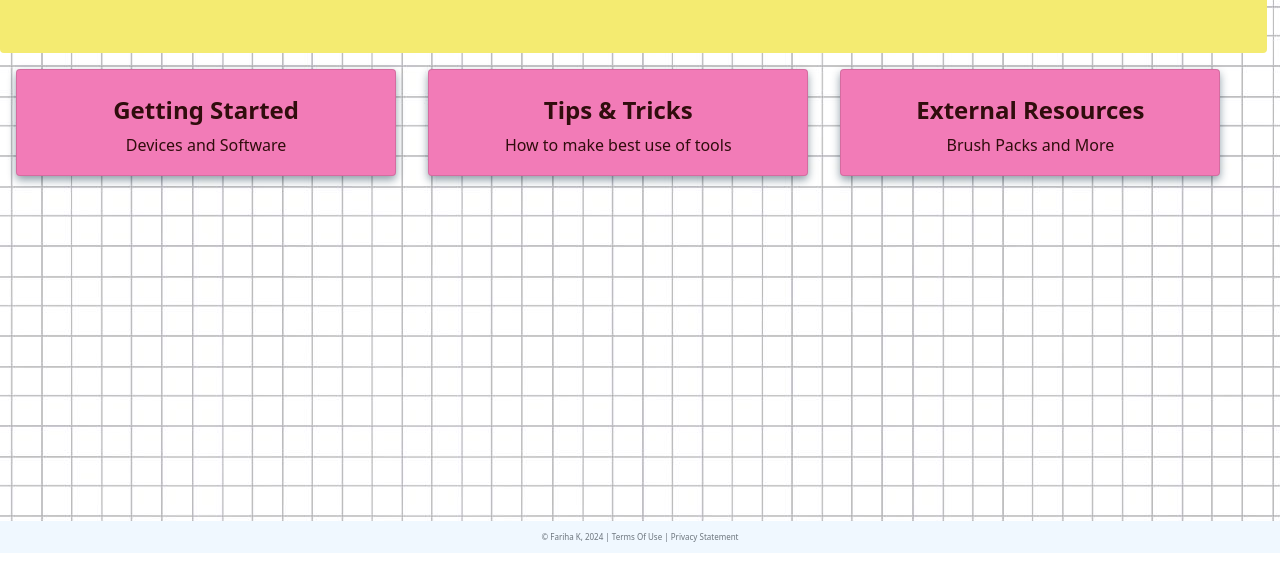
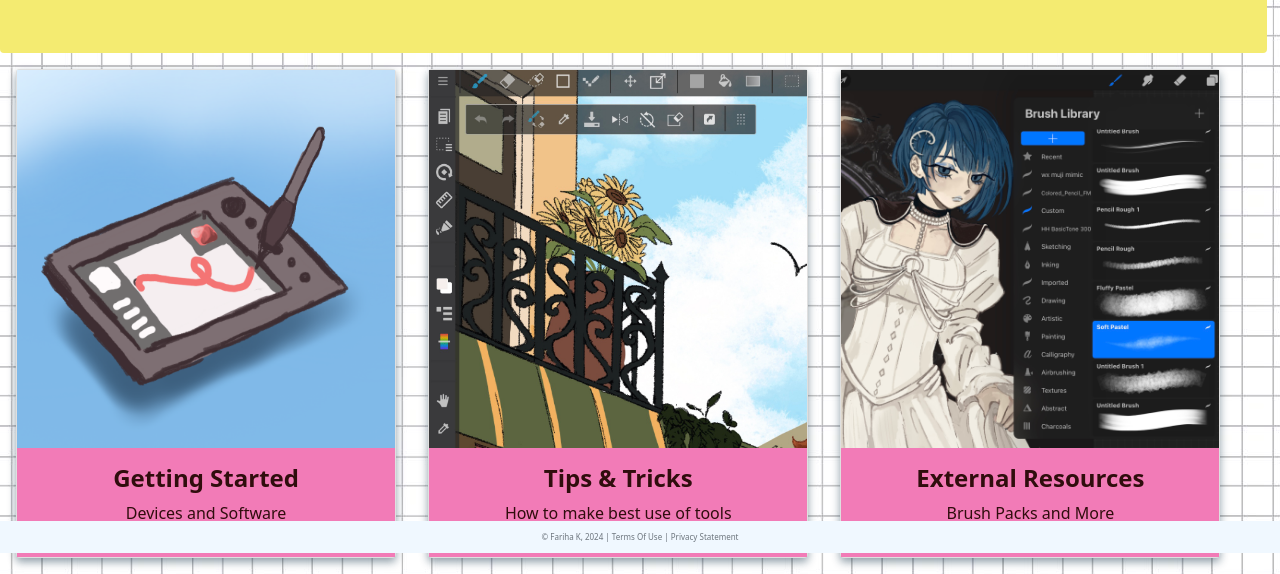
Before and after one commit to fkh222/P4, a plain HTML site: page index.html in a window 1280 px wide. Shown: the part 247-821 px from the top of the page. Before the commit the page ends 800 px from the top, so only its background shows below. Drawn offline with nearby package versions, Linux system fonts and the light colour scheme.

Commit message:
added images to cards

```diff
--- a/css/main.css
+++ b/css/main.css
@@ -42,16 +42,24 @@ label{
 
 /** Cards */
 .card {
-  padding: 2px 16px;
   float:left;
+  width:30%;
   box-shadow: 0 4px 8px 0 rgba(11, 44, 66, 0.459);
   transition: 0.3s;
   width: 30%;
   height:40%;
+  margin:1em;
+}
+
+.card_container{
+  padding: 1em;
   background-color: #f27bb7;
-  margin:1em;
   text-align: center;
   color:rgb(48, 13, 13);
+}
+.card img{
+  padding:0;
+  width:100%
 }
 
 .card a{
--- a/index.html
+++ b/index.html
@@ -81,19 +81,22 @@
 
     <!--Cards-->
         <div class="card">
-            <a href="pages/devices.html"><img src="" alt=""></a>
-            <a href="pages/devices.html"><h4><b>Getting Started</b></h4></a>
+            <a href="pages/devices.html"><img src="images/device.png" alt="graphic tablet"></a>
+            <div class="card_container"><a href="pages/devices.html"><h4><b>Getting Started</b></h4></a>
             <p>Devices and Software</p>
+            </div>
         </div>
         <div class="card">
-            <a href="pages/tipsTricks.html"><img src="" alt=""></a>
-            <a href="pages/tipsTricks.html"><h4><b>Tips & Tricks</b></h4></a>
+            <a href="pages/tipsTricks.html"><img src="images/layout_example.png" alt="tools of Medibang Paint"></a>
+            <div class="card_container"><a href="pages/tipsTricks.html"><h4><b>Tips & Tricks</b></h4></a>
             <p>How to make best use of tools</p>
+            </div>
         </div>
         <div class="card">
-            <a href="pages/resources.html"><img src="" alt=""></a>
-            <a href="pages/resources.html"><h4><b>External Resources</b></h4></a>
+            <a href="pages/resources.html"><img src="images/brush_example.png" alt="example of brush resources"></a>
+            <div class="card_container"><a href="pages/resources.html"><h4><b>External Resources</b></h4></a>
             <p>Brush Packs and More</p>
+            </div>
         </div>
 
     <!--Footer-->
```
Also changed, not shown: images/brush_example.png (added), images/device.png (added), images/layout_example.png (added).
